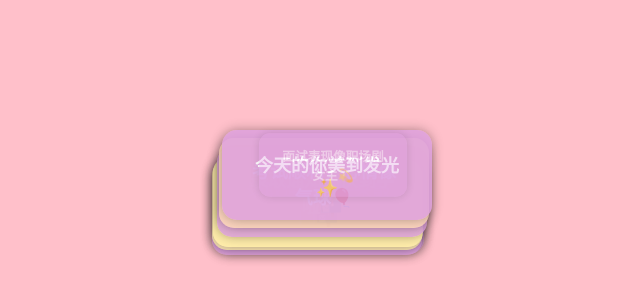
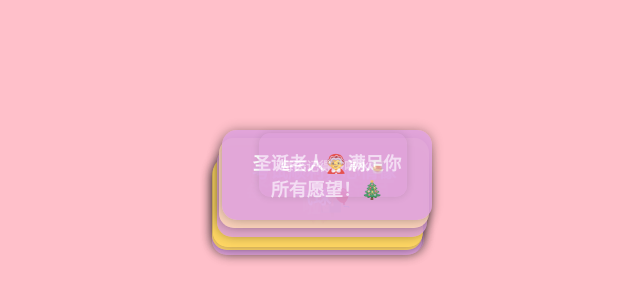
Before and after one commit to yunpengDouDou/blessingRain, a plain HTML site: page index.html in a window 1280 px wide. Shown: the part 50-350 px from the top of the page, without its empty margins (347-987 px from the left). Drawn offline with Linux system fonts and the light colour scheme.

Commit message:
Update index.html

```diff
--- a/index.html
+++ b/index.html
@@ -29,7 +29,6 @@
       font-size: 18px;
       box-shadow: 0 0 12px rgba(0, 0, 0, 0.3);
       text-align: center;
-      transition: opacity 0.6s ease;
       opacity: 0;
       animation: fadeIn 0.8s forwards;
     }
@@ -71,17 +70,18 @@
 
   <script>
     const messages = [
+      "圣诞老人🤶满足你所有愿望！🎄",
       "今天的你美到发光✨", "雅思刷题别累坏自己😎", "前路漫漫亦灿灿", "前路漫漫亦灿灿",
-      "口语练得像唱Rap一样溜🎤", "面试官看到你会笑出来😂", "早九也能心情美美的🌸",
+      "口语练得像唱Rap一样溜🎤", "面试官看到你会直接通过😂", "早九也能心情美美的🌸",
       "录取通知书快到手啦📬", "GPA稳稳的，别慌📈", "抹茶拿铁补充元气☕🍩",
       "韩国美食吃到心满意足🍡", "图书馆做学霸姿势🫡", "复习的时候也能唱跳两不误💃",
       "申请顺利，人生开挂🪄", "雅思7+，稳稳的👌", "生活甜得像韩剧🍬",
-      "作业写完可以快乐蹦跳🎉", "考试前夜别太慌，深呼吸💨", "周末也要充电🛋️",
+      "作业写完可以快乐玩耍🎉", "考试前夜别太慌，深呼吸💨", "周末也要充电🛋️",
       "朋友圈被你的成绩惊到😏", "每次打卡都离目标近一点📌", "心情像泡泡一样轻盈🫧",
-      "小幸运每天都在发生🍀", "刷题刷到忘记烦恼😆",
+      "小幸运每天都在发生🍀", "刷题刷到忘记烦恼😆", "每天记得多喝水🥃",
       "面试表现像职场剧女主💫", "口语流畅得像韩剧台词🎬", "每天都是彩虹日🌈",
-      "作业完成，奖励自己一块蛋糕🍰", "每天都是完美的一天", "凡事发生皆有利于你", "梦想大学，离你不远🏫", "每天都在向offer靠近📨",
-      "学习累了也要偷偷笑😌", "努力了，未来一定甜🥰", "考试顺利，心情像气球🎈",
+      "作业完成，奖励自己一块蛋糕🍰", "每天都是美美的宝宝", "凡事发生皆有利于你", "梦想大学，离你不远🏫", "每天都在向offer靠近📨",
+      "学习累了，记得休息💤", "努力了，未来一定甜🥰", "考试顺利，心情像气球🎈",
       "生活像hello kitty一样可爱🐱", "文书写得可圈可点💌",
       "每天都是小幸运日🎀", "录取通知书快来敲门📬", "生活开挂模式！", "快乐循环播放！"
     ];
@@ -90,7 +90,7 @@
       "rgba(255, 182, 193, 0.85)",
       "rgba(173, 216, 230, 0.85)",
       "rgba(144, 238, 144, 0.85)",
-      "rgba(255, 239, 170, 0.85)",
+      "rgba(255, 215, 100, 0.95)",
       "rgba(221, 160, 221, 0.85)",
       "rgba(255, 218, 185, 0.85)"
     ];
```
